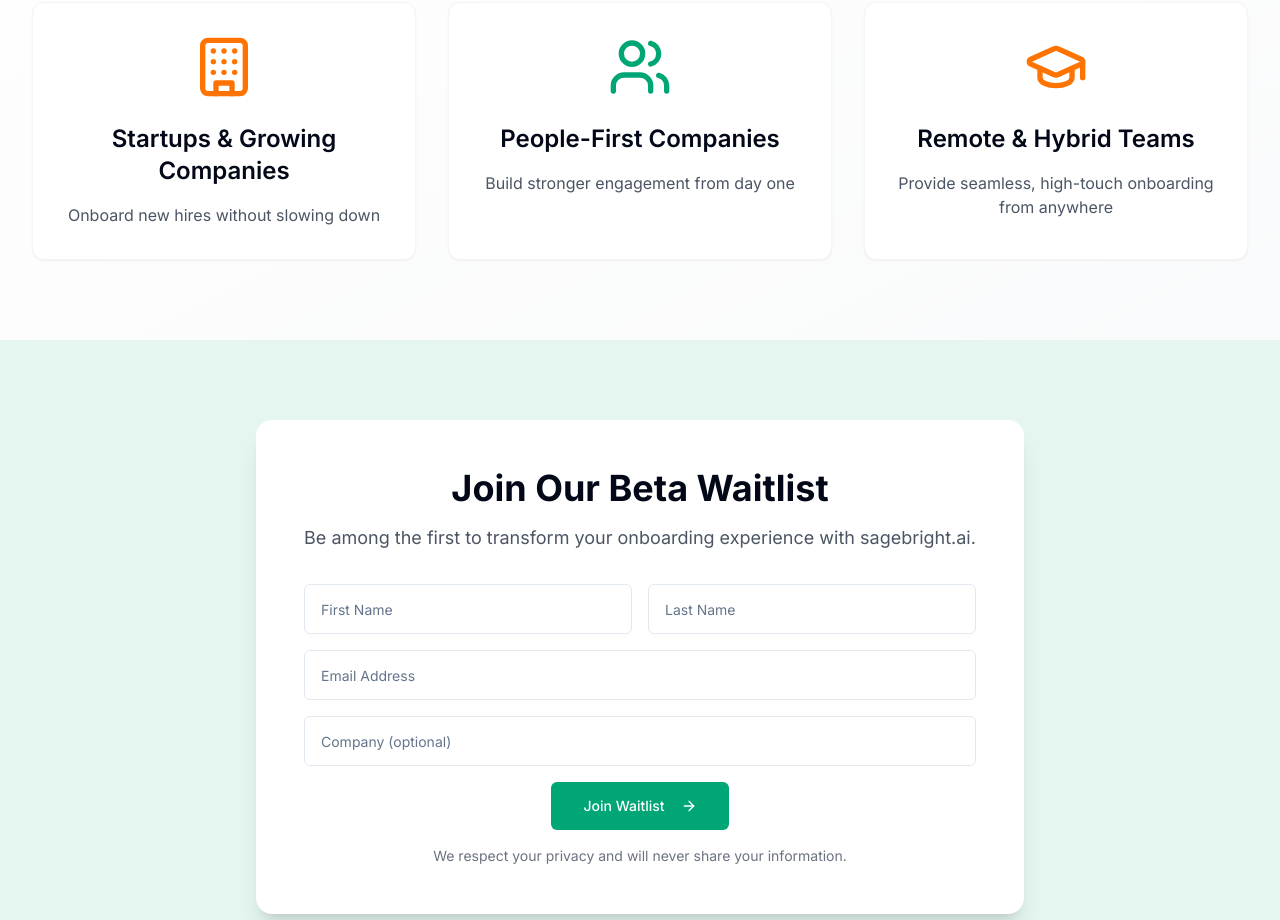
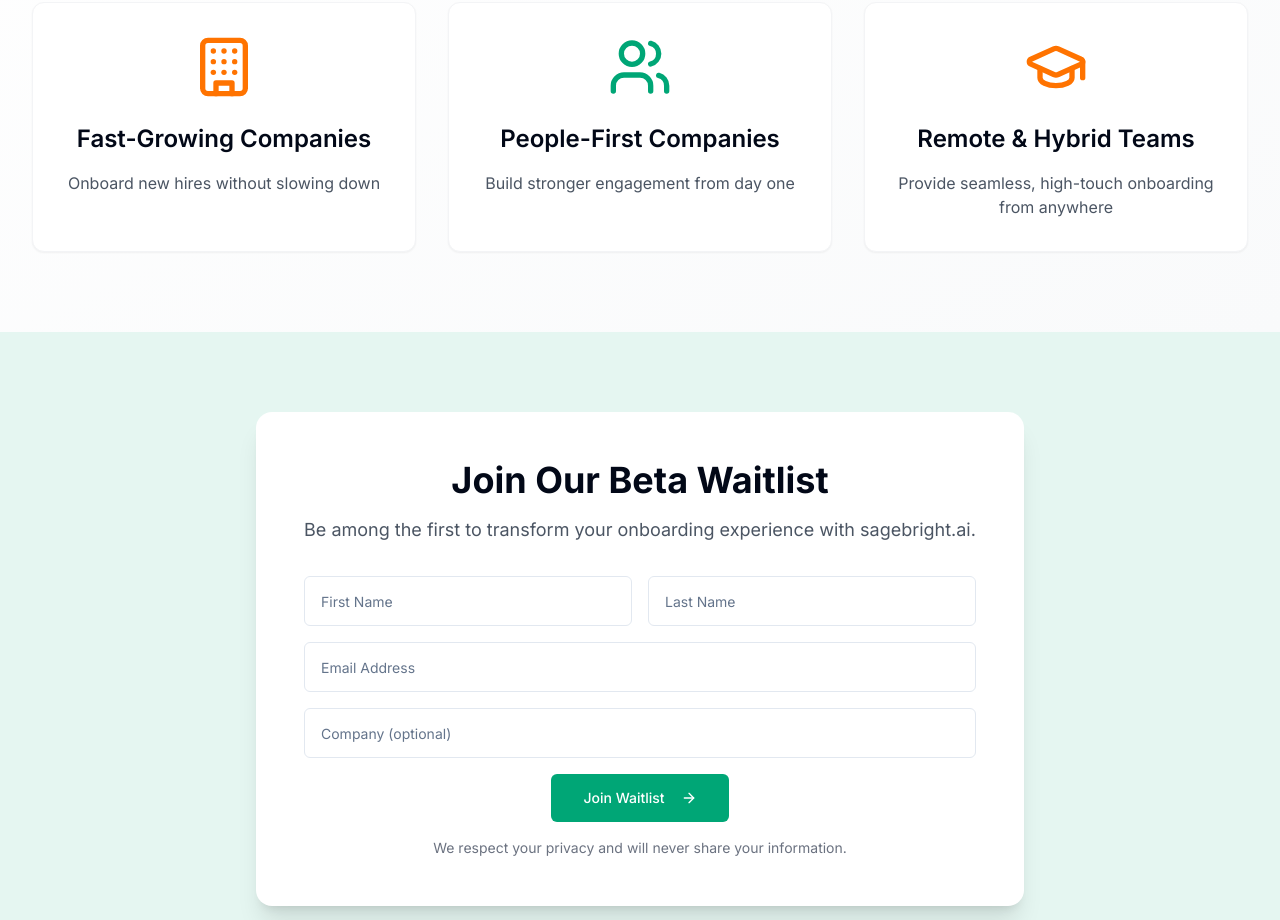
Before and after one commit to sagebright/sagebright-auth-update, a React (Vite) app: page / in a window 1280 px wide. Shown: the part 2960-3880 px from the top of the page. Built offline with nearby package versions, Linux system fonts and the light colour scheme.

Commit message:
Update WhoSection.tsx

```diff
--- a/src/components/WhoSection.tsx
+++ b/src/components/WhoSection.tsx
@@ -6,7 +6,7 @@ const WhoSection = () => {
   const audiences = [
     {
       icon: <Building className="h-16 w-16 text-sagebright-gold" />,
-      title: "Startups & Growing Companies",
+      title: "Fast-Growing Companies",
       description: "Onboard new hires without slowing down"
     },
     {
```
